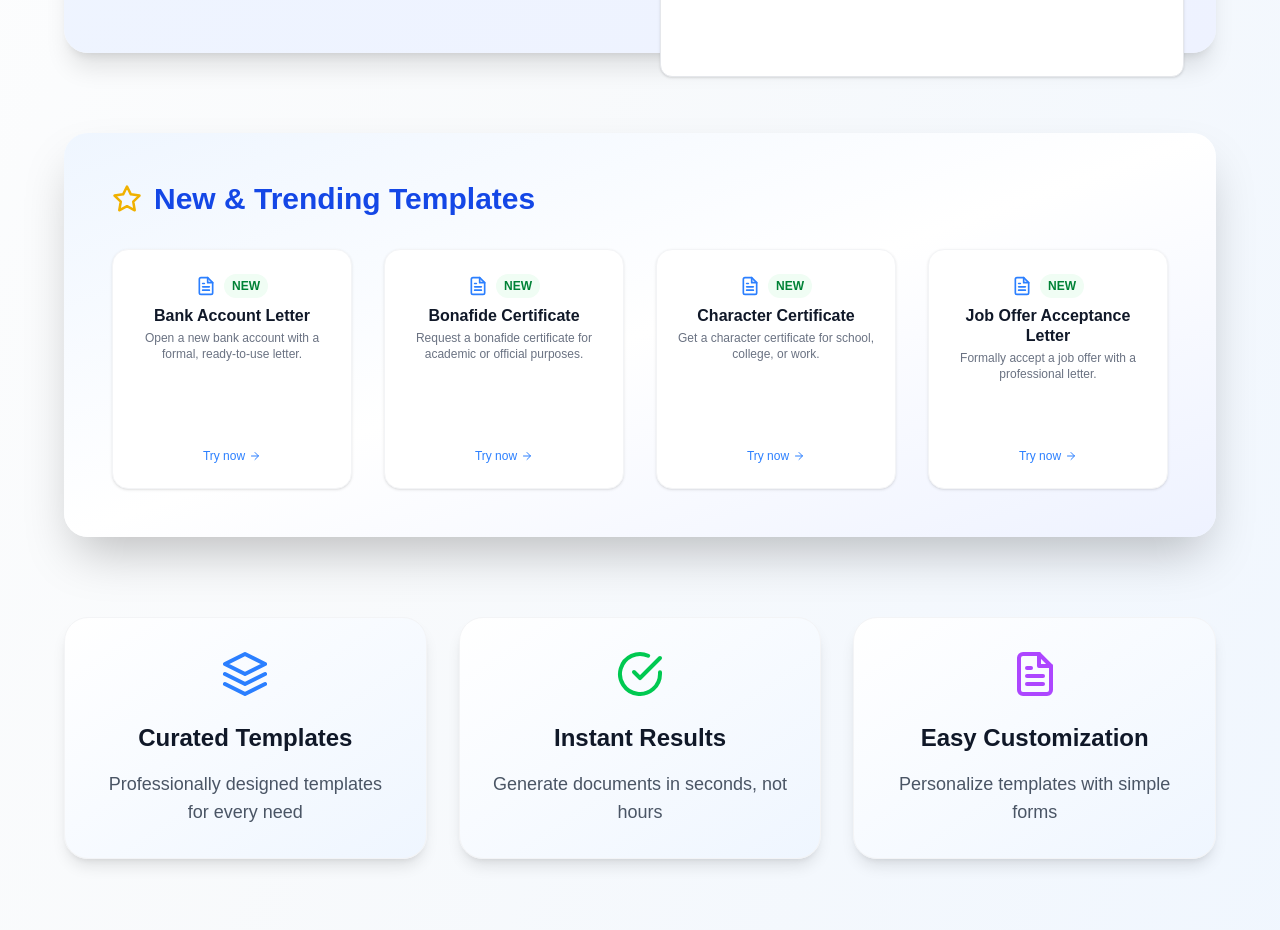
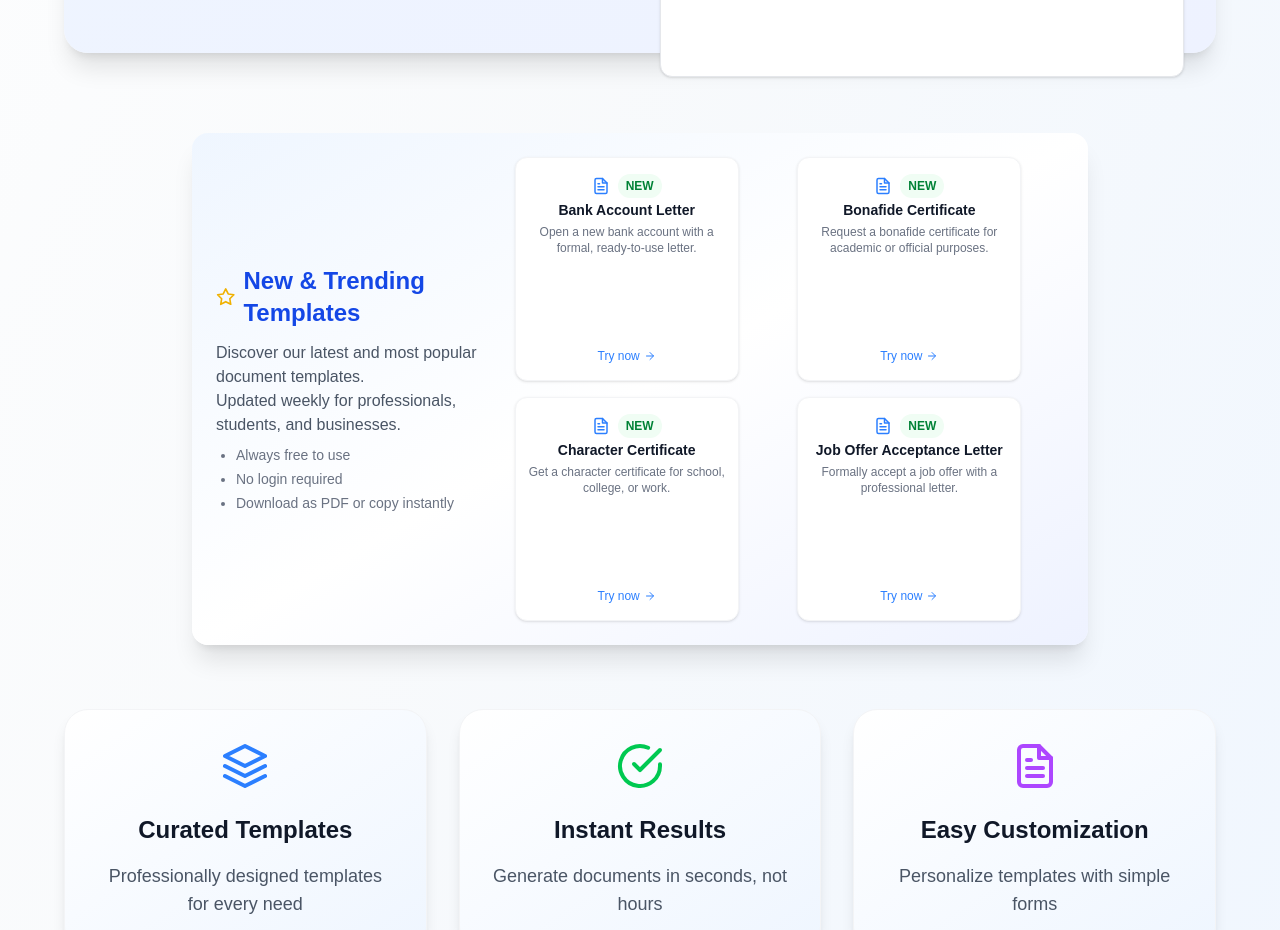
Before and after one commit to aditiappemane/QuickPaper, a Next.js app: page / in a window 1280 px wide. Shown: the part 1440-2370 px from the top of the page. Built offline with nearby package versions, Linux system fonts and the light colour scheme.

Commit message:
updated the page.tsx

```diff
--- a/src/app/page.tsx
+++ b/src/app/page.tsx
@@ -193,26 +193,39 @@ export default function HomePage() {
           </div>
         </motion.section>
 
-        {/* New & Trending Templates - Square Cards in a Box */}
+        {/* New & Trending Templates Section */}
         <motion.section
           initial={{ opacity: 0, y: 40 }}
           animate={{ opacity: 1, y: 0 }}
           transition={{ duration: 0.7, delay: 0.4 }}
-          className="w-full flex justify-center mb-20"
+          className="w-full flex justify-center mb-16"
         >
           <motion.div
             initial={{ opacity: 0, filter: "blur(18px)" }}
             animate={{ opacity: 1, filter: "blur(0px)" }}
             transition={{ duration: 0.9, ease: "easeOut" }}
-            className="w-full max-w-6xl bg-gradient-to-br from-blue-50 via-white to-indigo-50 rounded-3xl shadow-2xl p-8 md:p-12"
+            className="w-full max-w-4xl bg-gradient-to-br from-blue-50 via-white to-indigo-50 rounded-2xl shadow-xl p-4 md:p-6 flex flex-col lg:flex-row items-center gap-6"
           >
-            <div className="flex items-center gap-3 mb-8">
-              <FiStar className="text-yellow-500 text-3xl" />
-              <h2 className="text-3xl font-bold text-blue-700">
+            <div className="flex-1 flex flex-col justify-center items-start mb-6 lg:mb-0">
+              <div className="flex items-center gap-2 mb-3">
+                <FiStar className="text-yellow-500 text-2xl" />
+                <h2 className="text-2xl font-bold text-blue-700">
                   New & Trending Templates
                 </h2>
               </div>
-            <div className="grid grid-cols-2 md:grid-cols-4 gap-8">
+              <p className="text-gray-600 text-base mb-2">
+                Discover our latest and most popular document templates.
+                <br />
+                Updated weekly for professionals, students, and businesses.
+              </p>
+              <ul className="text-gray-500 text-sm list-disc pl-5 space-y-1">
+                <li>Always free to use</li>
+                <li>No login required</li>
+                <li>Download as PDF or copy instantly</li>
+              </ul>
+            </div>
+            <div className="flex-[2] w-full">
+              <div className="grid grid-cols-2 gap-4">
                 {featuredNewTemplates.map((t, i) => (
                   <motion.div
                     key={t.id}
@@ -223,22 +236,23 @@ export default function HomePage() {
                       delay: 0.15 + i * 0.09,
                       ease: "easeOut",
                     }}
+                    className="aspect-square w-44 md:w-56 flex"
                   >
                     <Link
                       href={`/templates/${t.id}`}
-                    className="group aspect-square flex flex-col items-center justify-center bg-white border border-gray-100 rounded-2xl shadow hover:shadow-xl transition-all hover:-translate-y-1 px-4 py-6 cursor-pointer"
+                      className="group flex flex-col items-center justify-center bg-white border border-gray-100 rounded-xl shadow hover:shadow-xl transition-all hover:-translate-y-1 px-3 py-4 w-full h-full"
                       style={{ minHeight: 0, minWidth: 0 }}
                     >
-                    <div className="flex items-center gap-2 mb-2">
-                      <FiFileText className="text-blue-500 text-xl" />
+                      <div className="flex items-center gap-2 mb-1">
+                        <FiFileText className="text-blue-500 text-lg" />
                         <span className="bg-green-50 text-green-700 text-xs font-semibold px-2 py-1 rounded-full">
                           NEW
                         </span>
                       </div>
-                    <div className="font-semibold text-gray-900 text-center text-base leading-tight mb-1 group-hover:text-blue-600 transition">
+                      <div className="font-semibold text-gray-900 text-center text-sm leading-tight mb-1 group-hover:text-blue-600 transition">
                         {t.title}
                       </div>
-                    <div className="text-gray-500 text-xs text-center mb-3">
+                      <div className="text-gray-500 text-xs text-center mb-2">
                         {t.description}
                       </div>
                       <span className="mt-auto text-blue-500 text-xs group-hover:underline flex items-center gap-1 font-medium">
@@ -247,6 +261,7 @@ export default function HomePage() {
                     </Link>
                   </motion.div>
                 ))}
+              </div>
             </div>
           </motion.div>
         </motion.section>
```
Lines whose indentation alone changed are shown as unchanged.
